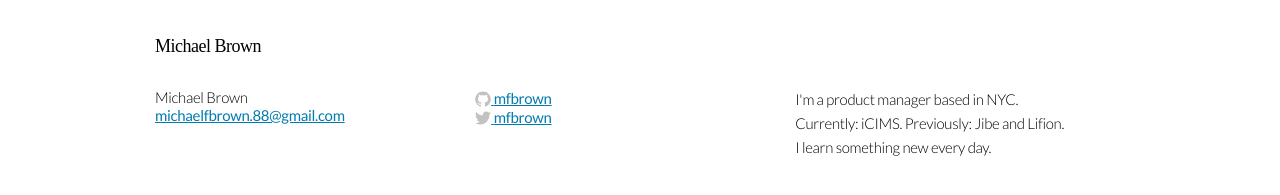
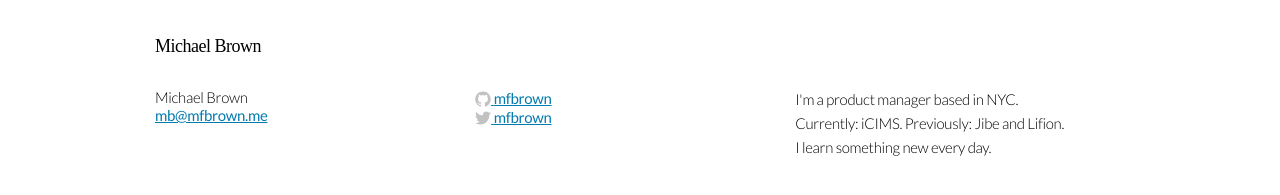
Before and after one commit to mfbrown/mfbrown.github.io, a Jekyll site: the page built from index.html, in a window 1280 px wide. Shown: the part 681-876 px from the top of the page. Built offline with Jekyll 4.4.1, drawn with Linux system fonts in a browser that asks for light colours; some web fonts are replaced.

Commit message:
update email

```diff
--- a/_config.yml
+++ b/_config.yml
@@ -14,7 +14,7 @@
 # You can create any custom variable you would like, and they will be accessible
 # in the templates via {{ site.myvariable }}.
 title: Michael Brown
-email: michaelfbrown.88@gmail.com
+email: mb@mfbrown.me
 description: "I'm a product manager based in NYC.<br>Currently: iCIMS. Previously: Jibe and Lifion.<br>I learn something new every day."
 baseurl: ""
 url: "http://mfbrown.github.io"
```
